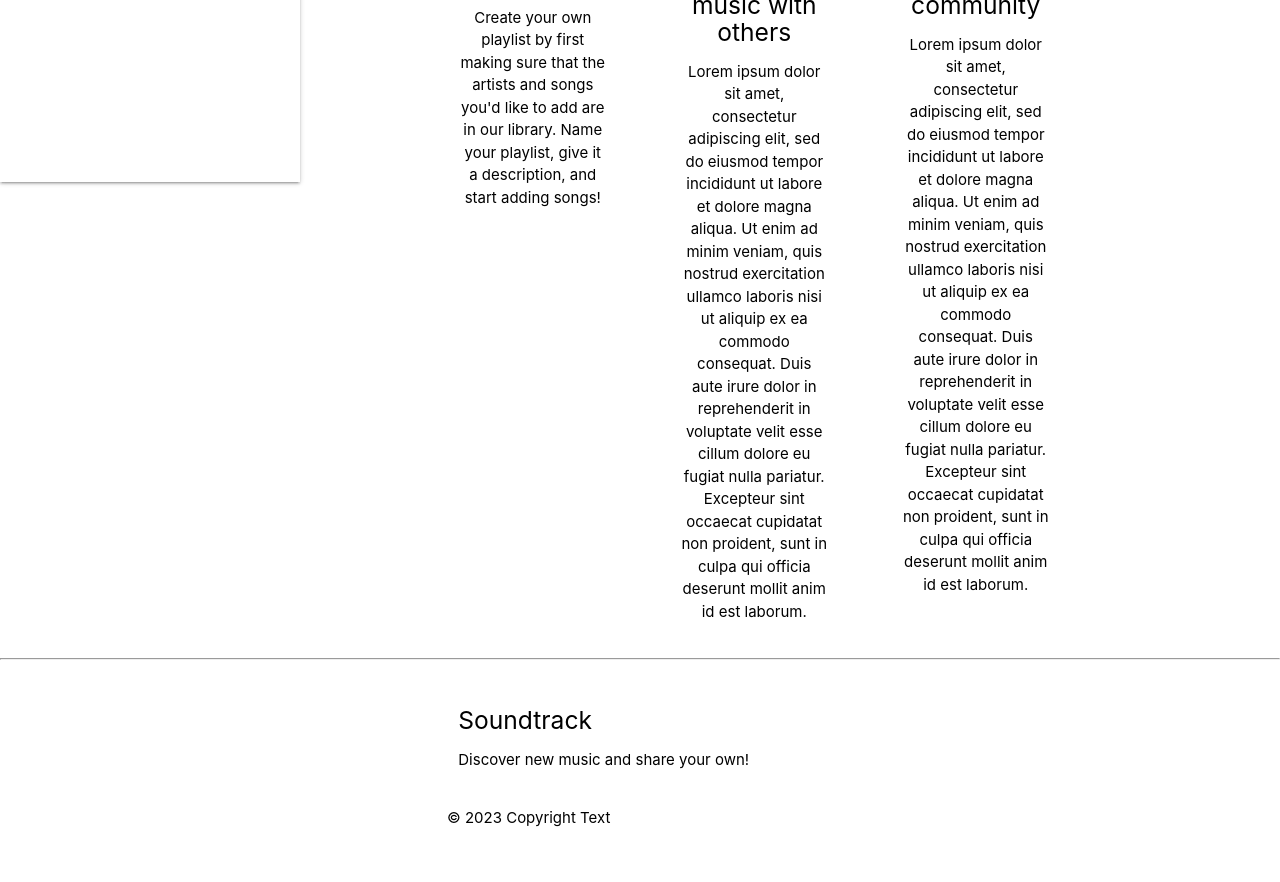
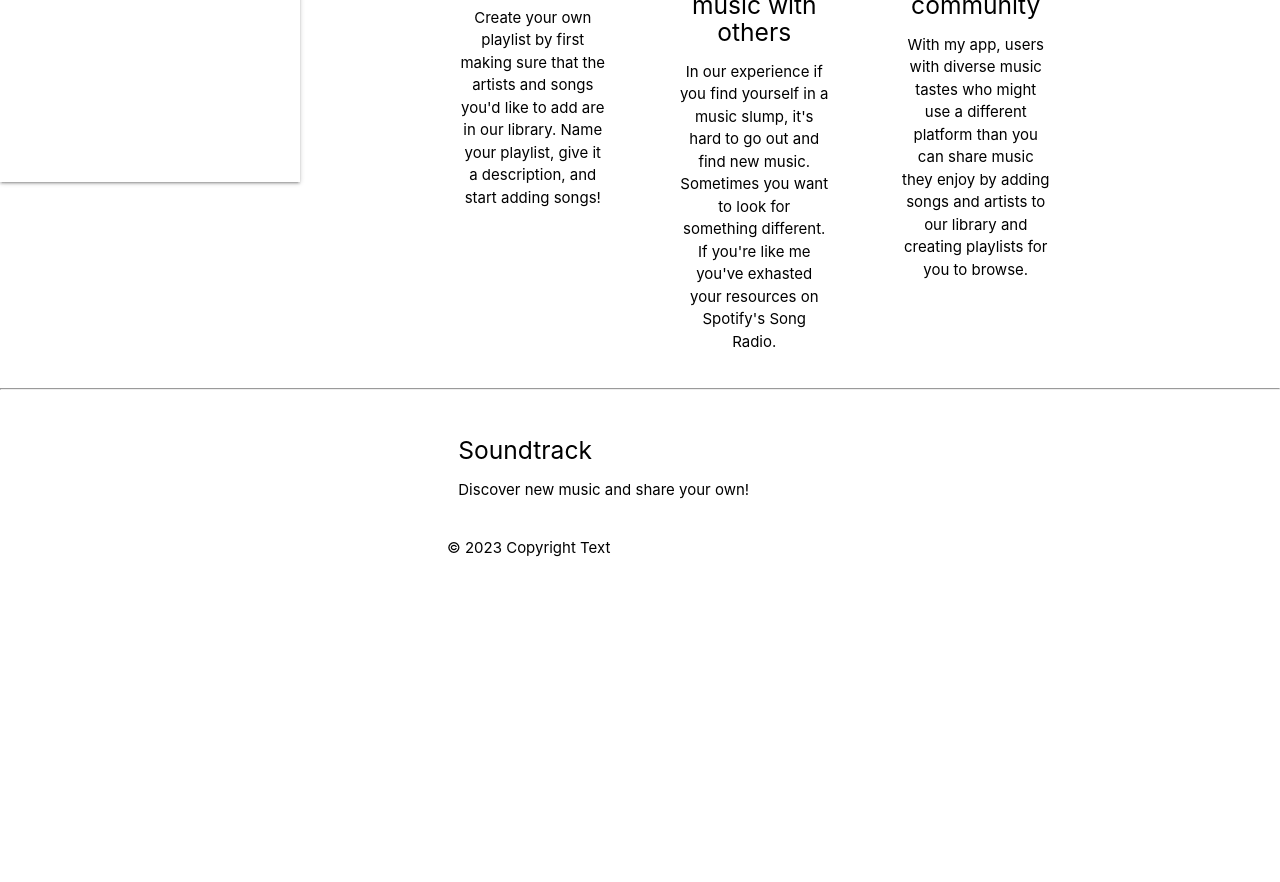
Before and after one commit to kujo8p/Spotify-App, a Django app: page /about/ in a window 1280 px wide. Shown: the part 678-1560 px from the top of the page. After the commit the page ends 1235 px from the top, so only its background shows below. Run offline with Django 4.2, Linux system fonts and the light colour scheme.

Commit message:
about paragraphs

```diff
--- a/spotifyapp/main_app/templates/about.html
+++ b/spotifyapp/main_app/templates/about.html
@@ -41,7 +41,7 @@
           <i class="material-icons">share</i>
         </h2>
         <h5 class="center">Share your favorite music with others</h5>
-        <p class="center">Lorem ipsum dolor sit amet, consectetur adipiscing elit, sed do eiusmod tempor incididunt ut labore et dolore magna aliqua. Ut enim ad minim veniam, quis nostrud exercitation ullamco laboris nisi ut aliquip ex ea commodo consequat. Duis aute irure dolor in reprehenderit in voluptate velit esse cillum dolore eu fugiat nulla pariatur. Excepteur sint occaecat cupidatat non proident, sunt in culpa qui officia deserunt mollit anim id est laborum.</p>
+        <p class="center">In our experience if you find yourself in a music slump, it's hard to go out and find new music. Sometimes you want to look for something different. If you're like me you've exhasted your resources on Spotify's Song Radio.</p>
       </div>
     </div>
     <div class="col s10 m3">
@@ -50,7 +50,7 @@
           <i class="material-icons">person</i>
         </h2>
         <h5 class="center">Sign up and join the community</h5>
-        <p class="center">Lorem ipsum dolor sit amet, consectetur adipiscing elit, sed do eiusmod tempor incididunt ut labore et dolore magna aliqua. Ut enim ad minim veniam, quis nostrud exercitation ullamco laboris nisi ut aliquip ex ea commodo consequat. Duis aute irure dolor in reprehenderit in voluptate velit esse cillum dolore eu fugiat nulla pariatur. Excepteur sint occaecat cupidatat non proident, sunt in culpa qui officia deserunt mollit anim id est laborum.</p>
+        <p class="center">With my app, users with diverse music tastes who might use a different platform than you can share music they enjoy by adding songs and artists to our library and creating playlists for you to browse.</p>
       </div>
     </div>
       </div>
--- a/spotifyapp/main_app/templates/artist/detail.html
+++ b/spotifyapp/main_app/templates/artist/detail.html
@@ -17,5 +17,5 @@
   </a>
   </div>
   {% endfor %}
-
+<br><br><br><br><br><br><br>
 {% endblock %}
--- a/spotifyapp/main_app/templates/artist/index.html
+++ b/spotifyapp/main_app/templates/artist/index.html
@@ -22,4 +22,5 @@
 </div>
 {% endfor %}
 <br>
+
 {% endblock %}
--- a/spotifyapp/main_app/templates/home.html
+++ b/spotifyapp/main_app/templates/home.html
@@ -4,7 +4,7 @@
 
 
 <div class="container">
-  <h1>Playlist Feed</h1>
+  <h1>Welcome to Soundtrack</h1>
   <a href="{% url 'playlist_create' %}" class="waves-effect waves-light btn-large grey darken-4">Create a New Playlist</a>
 </div>
 <br>
--- a/spotifyapp/main_app/templates/main_app/playlist_form.html
+++ b/spotifyapp/main_app/templates/main_app/playlist_form.html
@@ -16,5 +16,5 @@
     <input type="submit" value="Submit" class="btn-large grey darken-4">
   </form>
 </div>
-
+<br>
 {% endblock %}
--- a/spotifyapp/main_app/templates/main_app/song_form.html
+++ b/spotifyapp/main_app/templates/main_app/song_form.html
@@ -20,4 +20,5 @@
   const selectEl = document.getElementById('id_artist');
   M.FormSelect.init(selectEl);
 </script>
+<br>
 {% endblock %}
```
